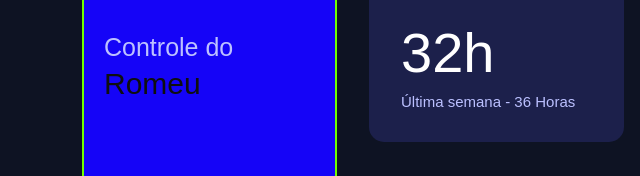
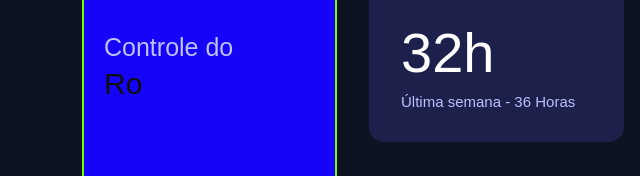
Before and after one commit to Felicio-Jessica/dashboard-grid, a plain HTML site: page index.html in a window 1280 px wide. Shown: the part 237-413 px from the top of the page, 0-640 px from the left. Drawn offline with Linux system fonts and the light colour scheme.

Commit message:
alterado nome

```diff
--- a/index.html
+++ b/index.html
@@ -17,7 +17,7 @@
                     <img src="img/Julio.jfif" alt="Imagem do Usuário" class="user--pic">
                 </div>
                     <p class="label">Controle do</p>
-                    <h2 class="user--name">Romeu</h2>
+                    <h2 class="user--name">Ro</h2>
             </header>
             <nav class="user--interval">
                 <ul>
```
